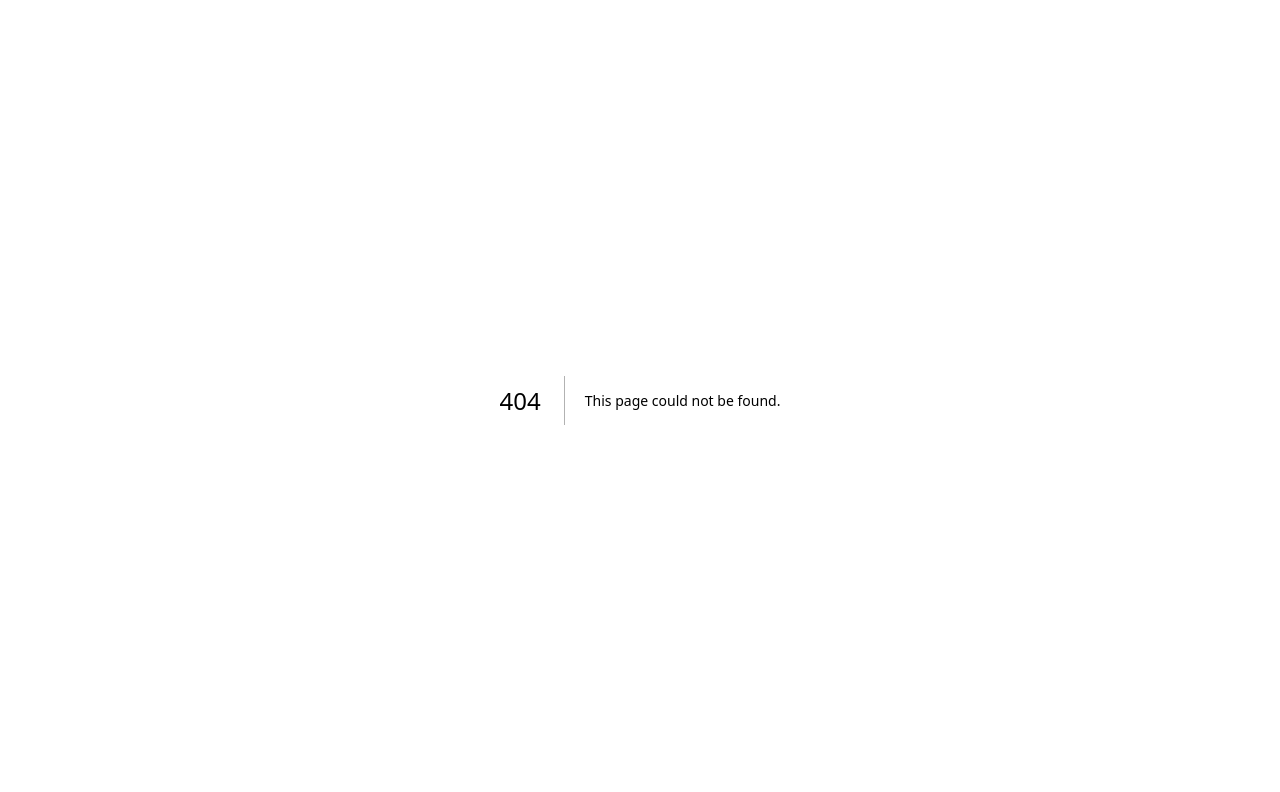
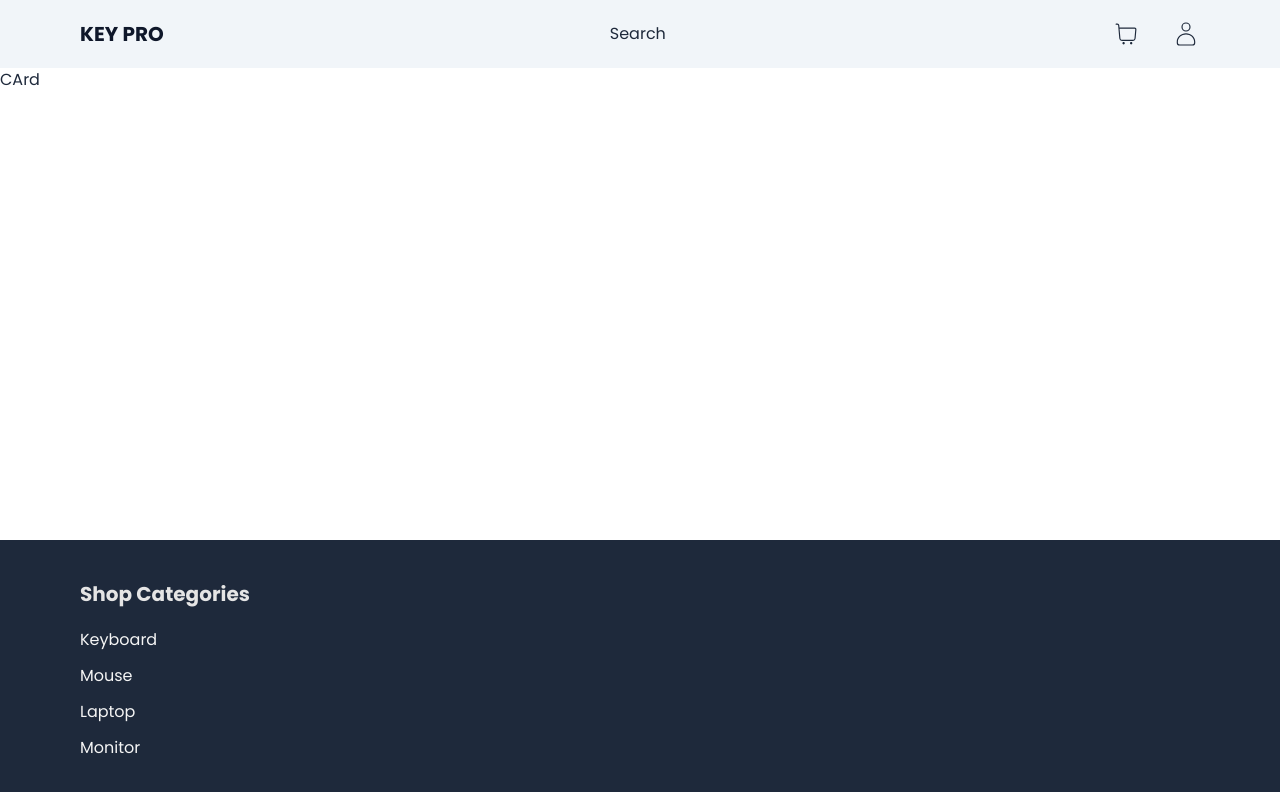
Before and after one commit to SimUnan/KeyPro2.0, a Next.js app: page /card in a window 1280 px wide. Before the commit this address had no page. Shown: the top 792 px of the page. Built offline with nearby package versions, Linux system fonts and the light colour scheme.

Commit message:
navbar and footer

```diff
--- /dev/null
+++ b/app/(root)/page.tsx
@@ -0,0 +1,11 @@
+import React from 'react'
+
+const Home = () => {
+  return (
+    <div>
+        <p>Key Pro</p>
+    </div>
+  )
+}
+
+export default Home
--- /dev/null
+++ b/app/card/page.tsx
@@ -0,0 +1,11 @@
+import React from 'react'
+
+const page = () => {
+  return (
+    <div>
+      CArd
+    </div>
+  )
+}
+
+export default page
--- /dev/null
+++ b/app/components/PageLayout.tsx
@@ -0,0 +1,16 @@
+import React from 'react'
+
+interface PageLayoutProp {
+    children: React.ReactNode
+}
+
+const PageLayout = ({children}: PageLayoutProp) => {
+  return (
+    <div className='max-w-[1960px] mx-auto xl:px-20 md:px-2 px-4'
+    >
+      {children}
+    </div>
+  )
+}
+
+export default PageLayout
--- /dev/null
+++ b/app/components/footer/Footer.tsx
@@ -0,0 +1,23 @@
+import React from 'react'
+import PageLayout from '../PageLayout'
+import FooterComponent from './FooterComponent'
+import Link from 'next/link'
+
+const Footer = () => {
+  return (
+    <div className='w-full py-10 bg-slate-800'>
+      <PageLayout>
+        <div className='w-full grid grid-cols-1 md:grid-cols-3 xl:grid-cols-4'>
+          <FooterComponent title='Shop Categories'>
+            <Link href={'/'}>Keyboard</Link>
+            <Link href={'/'}>Mouse</Link>
+            <Link href={'/'}>Laptop</Link>
+            <Link href={'/'}>Monitor</Link>
+          </FooterComponent>
+        </div>
+      </PageLayout>
+    </div>
+  )
+}
+
+export default Footer
--- /dev/null
+++ b/app/components/footer/FooterComponent.tsx
@@ -0,0 +1,19 @@
+import React from 'react'
+
+interface FooterComponentProps{
+    title: string
+    children: React.ReactNode
+}
+
+const FooterComponent = ({title, children}: FooterComponentProps) => {
+  return (
+    <div className='w-full flex flex-col items-start justify-center gap-5'>
+        <h1 className='text-neutral-200 text-xl font-semibold'>{title}</h1>
+        <div className=' w-full text-neutral-100 text-base h-auto flex flex-col gap-3 items-start'>
+            {children}
+        </div>
+    </div>
+  )
+}
+
+export default FooterComponent
--- /dev/null
+++ b/app/components/navbar/Navbar.tsx
@@ -0,0 +1,29 @@
+'use client'
+
+import React from 'react'
+import Link from 'next/link'
+
+import PageLayout from '../PageLayout'
+import { TbCarTurbine } from 'react-icons/tb'
+import { CiShoppingCart, CiUser } from 'react-icons/ci'
+
+const Navbar = () => {
+  return (
+    <div className='sticky top-0 z-30 w-full py-5 bg-slate-100 '>
+      <PageLayout>
+        <div className='w-full flex items-center justify-between gap-5 md:gap-0'>
+          <Link href='/' className={`text-xl font-bold text-slate-900 uppercase`}>Key Pro</Link>
+          <div>
+            <p>Search</p>
+          </div>
+          <div className='flex items-center justify-center gap-2 md:gap-5 xl:gap-8'>
+            <Link href='/card'><CiShoppingCart className='w-7 h-7' /></Link>
+            <Link href='/profile'><CiUser className='w-7 h-7'/></Link>
+          </div>
+        </div>
+      </PageLayout>
+    </div>
+  )
+}
+
+export default Navbar
--- /dev/null
+++ b/app/components/navbar/NavbarToggle.tsx
@@ -0,0 +1,11 @@
+import React from 'react'
+
+const NavbarToggle = () => {
+  return (
+    <div>
+
+    </div>
+  )
+}
+
+export default NavbarToggle
--- a/app/globals.css
+++ b/app/globals.css
@@ -1,7 +1,7 @@
 @tailwind base;
 @tailwind components;
 @tailwind utilities;
-
+/*
 :root {
   --foreground-rgb: 0, 0, 0;
   --background-start-rgb: 214, 219, 220;
@@ -30,4 +30,4 @@ body {
   .text-balance {
     text-wrap: balance;
   }
-}
+} */
--- a/app/layout.tsx
+++ b/app/layout.tsx
@@ -1,12 +1,14 @@
 import type { Metadata } from "next";
-import { Inter } from "next/font/google";
+import { Poppins } from "next/font/google";
 import "./globals.css";
+import Navbar from "./components/navbar/Navbar";
+import Footer from "./components/footer/Footer";
 
-const inter = Inter({ subsets: ["latin"] });
+const poppins = Poppins({ subsets: ["latin"], weight: ["400", "700"] });
 
 export const metadata: Metadata = {
-  title: "Create Next App",
-  description: "Generated by create next app",
+  title: "Key Pro",
+  description: "Best keyboard store",
 };
 
 export default function RootLayout({
@@ -16,7 +18,13 @@ export default function RootLayout({
 }>) {
   return (
     <html lang="en">
-      <body className={inter.className}>{children}</body>
+      <body className={`${poppins.className} text-slate-800`}>
+        <div className="flex flex-col min-h-screen">
+        <Navbar />
+        <main className='flex-grow'>{children}</main>
+        <Footer />
+          </div>
+      </body>
     </html>
   );
 }
--- a/app/page.tsx
+++ /dev/null
@@ -1,113 +0,0 @@
-import Image from "next/image";
-
-export default function Home() {
-  return (
-    <main className="flex min-h-screen flex-col items-center justify-between p-24">
-      <div className="z-10 max-w-5xl w-full items-center justify-between font-mono text-sm lg:flex">
-        <p className="fixed left-0 top-0 flex w-full justify-center border-b border-gray-300 bg-gradient-to-b from-zinc-200 pb-6 pt-8 backdrop-blur-2xl dark:border-neutral-800 dark:bg-zinc-800/30 dark:from-inherit lg:static lg:w-auto  lg:rounded-xl lg:border lg:bg-gray-200 lg:p-4 lg:dark:bg-zinc-800/30">
-          Get started by editing&nbsp;
-          <code className="font-mono font-bold">app/page.tsx</code>
-        </p>
-        <div className="fixed bottom-0 left-0 flex h-48 w-full items-end justify-center bg-gradient-to-t from-white via-white dark:from-black dark:via-black lg:static lg:h-auto lg:w-auto lg:bg-none">
-          <a
-            className="pointer-events-none flex place-items-center gap-2 p-8 lg:pointer-events-auto lg:p-0"
-            href="https://vercel.com?utm_source=create-next-app&utm_medium=appdir-template&utm_campaign=create-next-app"
-            target="_blank"
-            rel="noopener noreferrer"
-          >
-            By{" "}
-            <Image
-              src="/vercel.svg"
-              alt="Vercel Logo"
-              className="dark:invert"
-              width={100}
-              height={24}
-              priority
-            />
-          </a>
-        </div>
-      </div>
-
-      <div className="relative flex place-items-center before:absolute before:h-[300px] before:w-full sm:before:w-[480px] before:-translate-x-1/2 before:rounded-full before:bg-gradient-radial before:from-white before:to-transparent before:blur-2xl before:content-[''] after:absolute after:-z-20 after:h-[180px] after:w-full sm:after:w-[240px] after:translate-x-1/3 after:bg-gradient-conic after:from-sky-200 after:via-blue-200 after:blur-2xl after:content-[''] before:dark:bg-gradient-to-br before:dark:from-transparent before:dark:to-blue-700 before:dark:opacity-10 after:dark:from-sky-900 after:dark:via-[#0141ff] after:dark:opacity-40 before:lg:h-[360px] z-[-1]">
-        <Image
-          className="relative dark:drop-shadow-[0_0_0.3rem_#ffffff70] dark:invert"
-          src="/next.svg"
-          alt="Next.js Logo"
-          width={180}
-          height={37}
-          priority
-        />
-      </div>
-
-      <div className="mb-32 grid text-center lg:max-w-5xl lg:w-full lg:mb-0 lg:grid-cols-4 lg:text-left">
-        <a
-          href="https://nextjs.org/docs?utm_source=create-next-app&utm_medium=appdir-template&utm_campaign=create-next-app"
-          className="group rounded-lg border border-transparent px-5 py-4 transition-colors hover:border-gray-300 hover:bg-gray-100 hover:dark:border-neutral-700 hover:dark:bg-neutral-800/30"
-          target="_blank"
-          rel="noopener noreferrer"
-        >
-          <h2 className={`mb-3 text-2xl font-semibold`}>
-            Docs{" "}
-            <span className="inline-block transition-transform group-hover:translate-x-1 motion-reduce:transform-none">
-              -&gt;
-            </span>
-          </h2>
-          <p className={`m-0 max-w-[30ch] text-sm opacity-50`}>
-            Find in-depth information about Next.js features and API.
-          </p>
-        </a>
-
-        <a
-          href="https://nextjs.org/learn?utm_source=create-next-app&utm_medium=appdir-template-tw&utm_campaign=create-next-app"
-          className="group rounded-lg border border-transparent px-5 py-4 transition-colors hover:border-gray-300 hover:bg-gray-100 hover:dark:border-neutral-700 hover:dark:bg-neutral-800/30"
-          target="_blank"
-          rel="noopener noreferrer"
-        >
-          <h2 className={`mb-3 text-2xl font-semibold`}>
-            Learn{" "}
-            <span className="inline-block transition-transform group-hover:translate-x-1 motion-reduce:transform-none">
-              -&gt;
-            </span>
-          </h2>
-          <p className={`m-0 max-w-[30ch] text-sm opacity-50`}>
-            Learn about Next.js in an interactive course with&nbsp;quizzes!
-          </p>
-        </a>
-
-        <a
-          href="https://vercel.com/templates?framework=next.js&utm_source=create-next-app&utm_medium=appdir-template&utm_campaign=create-next-app"
-          className="group rounded-lg border border-transparent px-5 py-4 transition-colors hover:border-gray-300 hover:bg-gray-100 hover:dark:border-neutral-700 hover:dark:bg-neutral-800/30"
-          target="_blank"
-          rel="noopener noreferrer"
-        >
-          <h2 className={`mb-3 text-2xl font-semibold`}>
-            Templates{" "}
-            <span className="inline-block transition-transform group-hover:translate-x-1 motion-reduce:transform-none">
-              -&gt;
-            </span>
-          </h2>
-          <p className={`m-0 max-w-[30ch] text-sm opacity-50`}>
-            Explore starter templates for Next.js.
-          </p>
-        </a>
-
-        <a
-          href="https://vercel.com/new?utm_source=create-next-app&utm_medium=appdir-template&utm_campaign=create-next-app"
-          className="group rounded-lg border border-transparent px-5 py-4 transition-colors hover:border-gray-300 hover:bg-gray-100 hover:dark:border-neutral-700 hover:dark:bg-neutral-800/30"
-          target="_blank"
-          rel="noopener noreferrer"
-        >
-          <h2 className={`mb-3 text-2xl font-semibold`}>
-            Deploy{" "}
-            <span className="inline-block transition-transform group-hover:translate-x-1 motion-reduce:transform-none">
-              -&gt;
-            </span>
-          </h2>
-          <p className={`m-0 max-w-[30ch] text-sm opacity-50 text-balance`}>
-            Instantly deploy your Next.js site to a shareable URL with Vercel.
-          </p>
-        </a>
-      </div>
-    </main>
-  );
-}
```
Also changed, not shown: package.json (+5 -4 lines), 1 other file (tests, documents, lock files or other folders).
